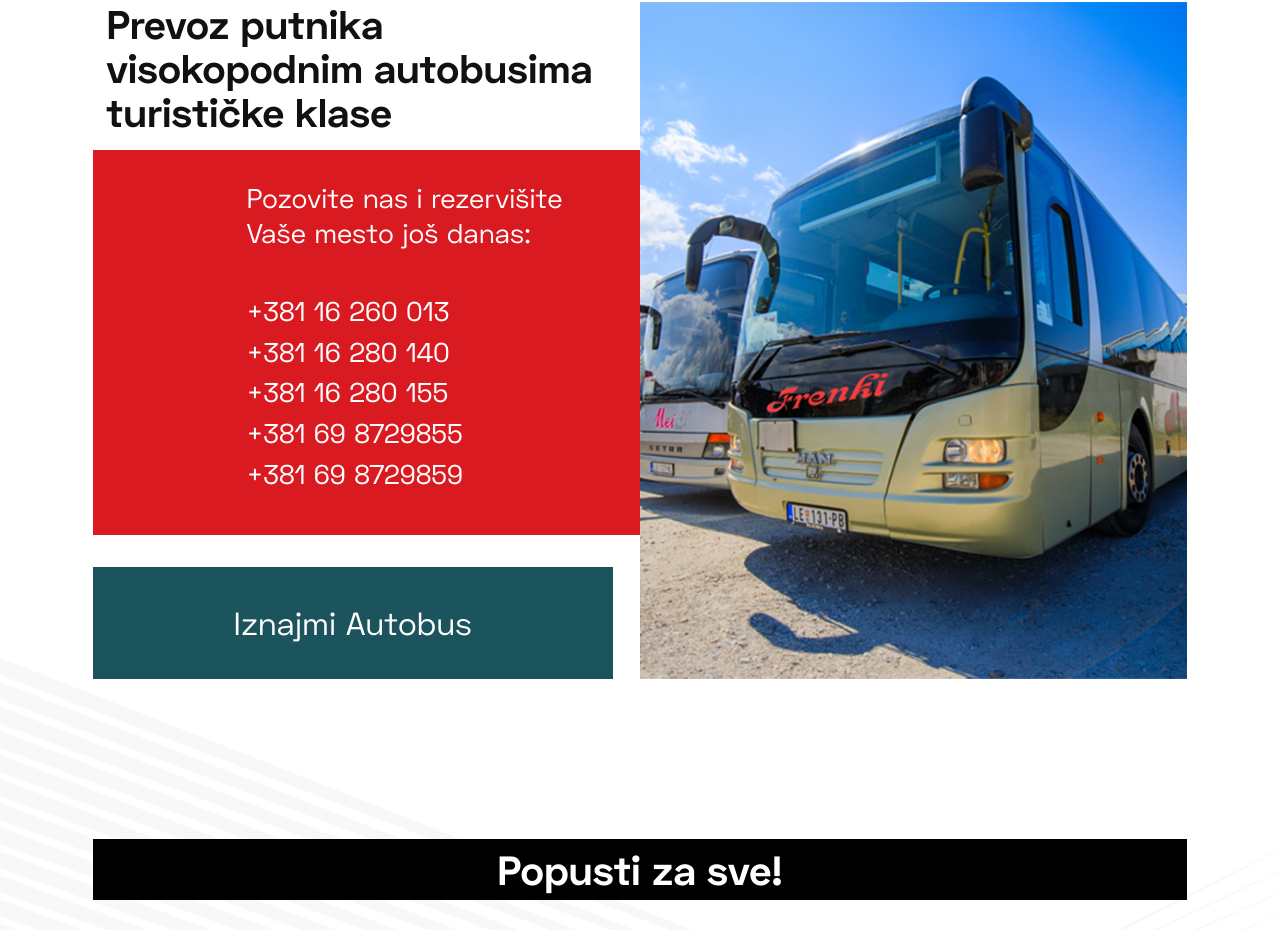
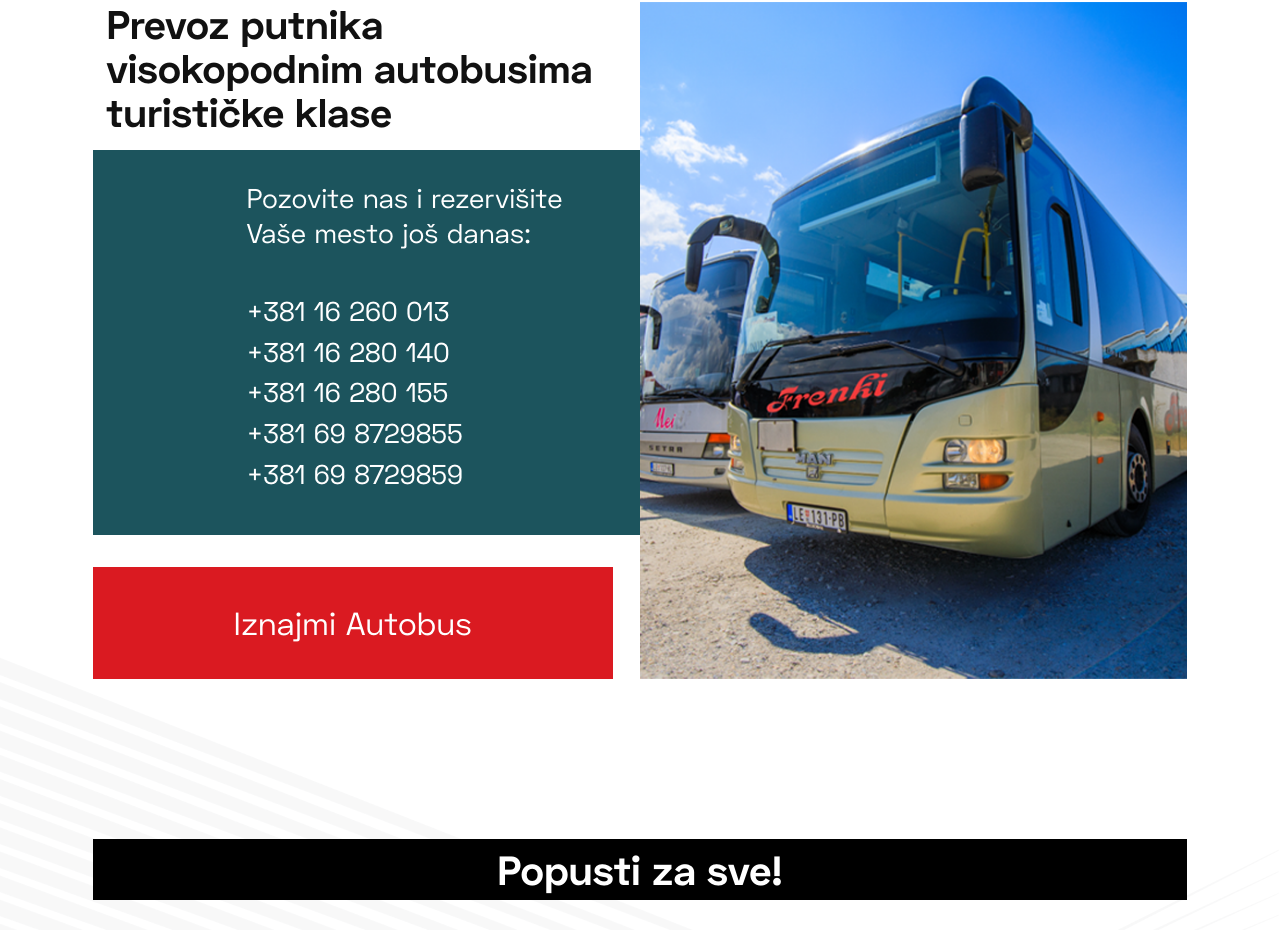
Before and after one commit to zeljaGitHub/frenki-bus, a React (Vite) app: page / in a window 1280 px wide. Shown: the part 1276-2206 px from the top of the page. Built offline with nearby package versions, Linux system fonts and the light colour scheme.

Commit message:
zavrseno

```diff
--- a/src/components/About-last-section.jsx
+++ b/src/components/About-last-section.jsx
@@ -39,7 +39,7 @@ const AboutSection = () => {
           Bunibroda i „Vučić-travel“, iz Leskovca. Prevoz putnika se vrši
           modernim dvospratnim i visokopodnim autobusima turističke klase marke
           SETRA i NEOPLAN, sa kompletnom dodatnom opremom (klima, audio i video
-          tehnika, <br /> kafe-bar, toalet…).
+          tehnika, kafe-bar, toalet…).
         </p>
 
         <p className="als-desktop-p1">
--- a/src/pages/Home.css
+++ b/src/pages/Home.css
@@ -165,7 +165,7 @@
 
 .black-div {
   text-align: center;
-  background-color: #1c545d;
+  background-color: #da1a21;
   color: white;
   width: 32.5rem;
   padding: 2rem 0;
@@ -173,7 +173,7 @@
 }
 
 .black-div:hover {
-  background-color: black;
+  background-color: #1c545d;
 }
 
 .red-div {
@@ -181,7 +181,7 @@
   flex-direction: column;
   align-items: left;
   justify-content: center;
-  background-color: #da1a21;
+  background-color: #1c545d;
   padding: 30px 0 40px 0;
   color: white;
   margin-bottom: 2rem;
```
